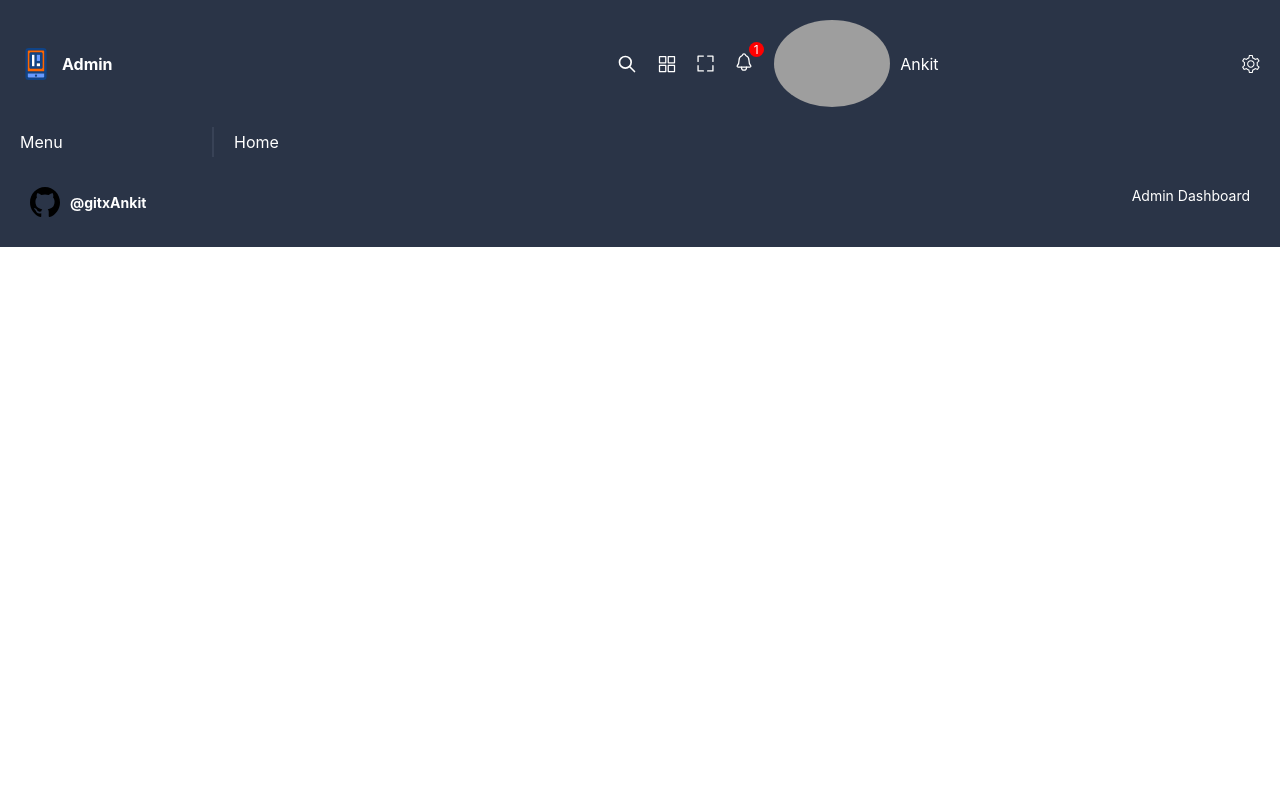
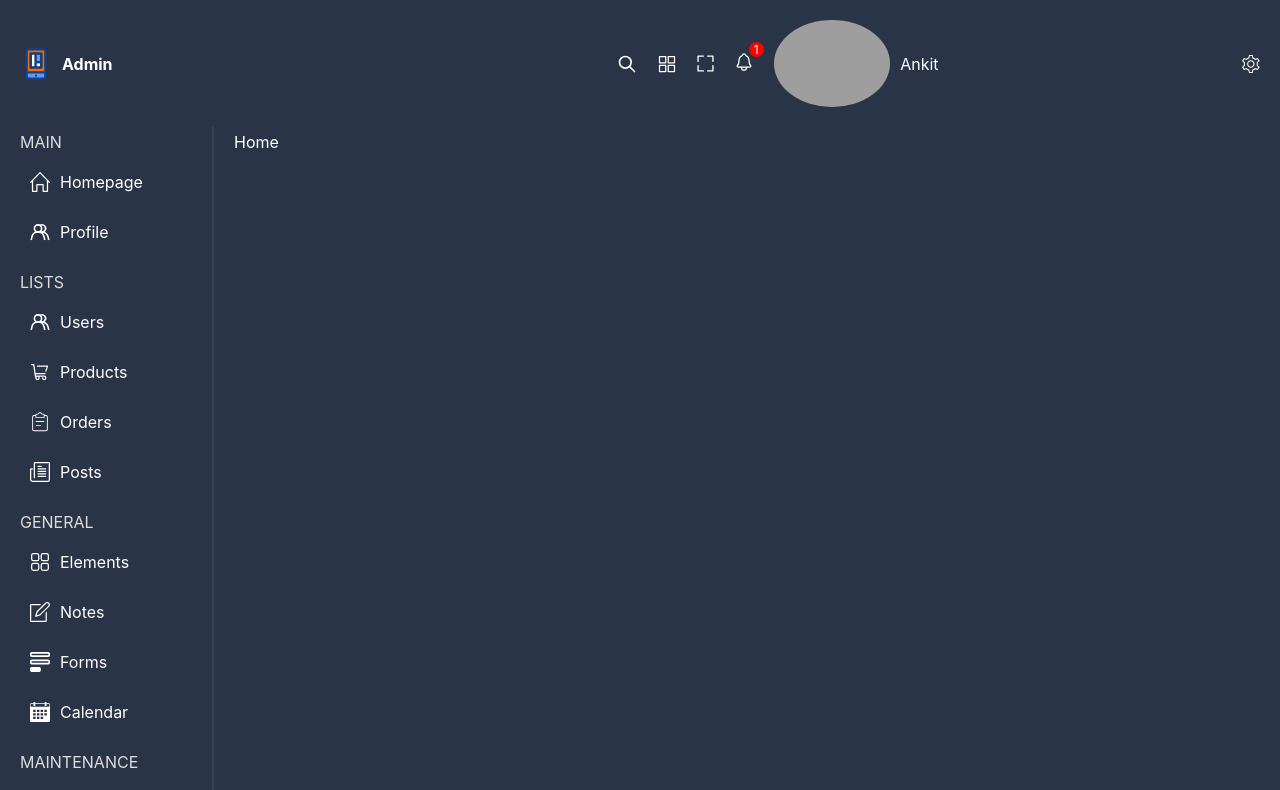
Before and after one commit to gitxAnkit/admin-dashboard, a React (Vite) app: page / in a window 1280 px wide. Shown: the top 790 px of the page. Built offline with nearby package versions, Linux system fonts and the light colour scheme; grey boxes are pictures that could not be loaded.

Commit message:
Design Menu

```diff
--- a/src/Components/menu/Menu.jsx
+++ b/src/Components/menu/Menu.jsx
@@ -1,8 +1,36 @@
 import React from 'react'
+import "./Menu.scss"
+import { Link } from 'react-router-dom'
+import {menu} from '../../data'
+
 
 const Menu = () => {
   return (
-    <div>Menu</div>
+    <div className='menu'>
+
+      {menu.map((item)=>(
+
+        <div className="item" key={item.id} >
+
+          <span className="title"> {item.title.toUpperCase()} </span>
+
+          {item.listItems.map((listItem)=>(
+
+            <Link to={listItem.url} className='listItem' key={listItem.id} >
+
+              <img src={listItem.icon} alt="" />
+              <span className="listItemTitle">{listItem.title}</span>
+
+            </Link>
+
+          ))}
+
+        </div>
+
+      ))}
+
+
+    </div>
   )
 }
 
--- a/src/Components/menu/Menu.scss
+++ b/src/Components/menu/Menu.scss
@@ -0,0 +1,26 @@
+@import "../../styles/variables.scss";
+
+.main{
+
+    .item{
+        display: flex;
+        flex-direction: column;
+        gap: 10px;
+        margin-bottom: 20px;
+
+        .title{
+            color: $soft-color;
+        }
+        .listItem{
+            display: flex;
+            align-items: center;
+            gap: 10px;
+            padding:10px;
+            border-radius: 5px;
+            &:hover{
+                background-color: $soft-bg;
+            }
+        }
+    }
+
+}
--- /dev/null
+++ b/src/data.js
@@ -0,0 +1,116 @@
+export const menu = [
+    {
+      id: 1,
+      title: "main",
+      listItems: [
+        {
+          id: 1,
+          title: "Homepage",
+          url: "/",
+          icon: "home.svg",
+        },
+        {
+          id: 2,
+          title: "Profile",
+          url: "/users/1",
+          icon: "user.svg",
+        },
+      ],
+    },
+    {
+      id: 2,
+      title: "lists",
+      listItems: [
+        {
+          id: 1,
+          title: "Users",
+          url: "/users",
+          icon: "user.svg",
+        },
+        {
+          id: 2,
+          title: "Products",
+          url: "/products",
+          icon: "product.svg",
+        },
+        {
+          id: 3,
+          title: "Orders",
+          url: "/orders",
+          icon: "order.svg",
+        },
+        {
+          id: 4,
+          title: "Posts",
+          url: "/posts",
+          icon: "post2.svg",
+        },
+      ],
+    },
+    {
+      id: 3,
+      title: "general",
+      listItems: [
+        {
+          id: 1,
+          title: "Elements",
+          url: "/",
+          icon: "element.svg",
+        },
+        {
+          id: 2,
+          title: "Notes",
+          url: "/",
+          icon: "note.svg",
+        },
+        {
+          id: 3,
+          title: "Forms",
+          url: "/",
+          icon: "form.svg",
+        },
+        {
+          id: 4,
+          title: "Calendar",
+          url: "/",
+          icon: "calendar.svg",
+        },
+      ],
+    },
+    {
+      id: 4,
+      title: "Maintenance",
+      listItems: [
+        {
+          id: 1,
+          title: "Settings",
+          url: "/",
+          icon: "setting.svg",
+        },
+        {
+          id: 2,
+          title: "Backups",
+          url: "/",
+          icon: "backup.svg",
+        },
+      ],
+    },
+    {
+      id: 5,
+      title: "analytics",
+      listItems: [
+        {
+          id: 1,
+          title: "Charts",
+          url: "/",
+          icon: "chart.svg",
+        },
+        {
+          id: 2,
+          title: "Logs",
+          url: "/",
+          icon: "log.svg",
+        },
+      ],
+    },
+  ];
```
